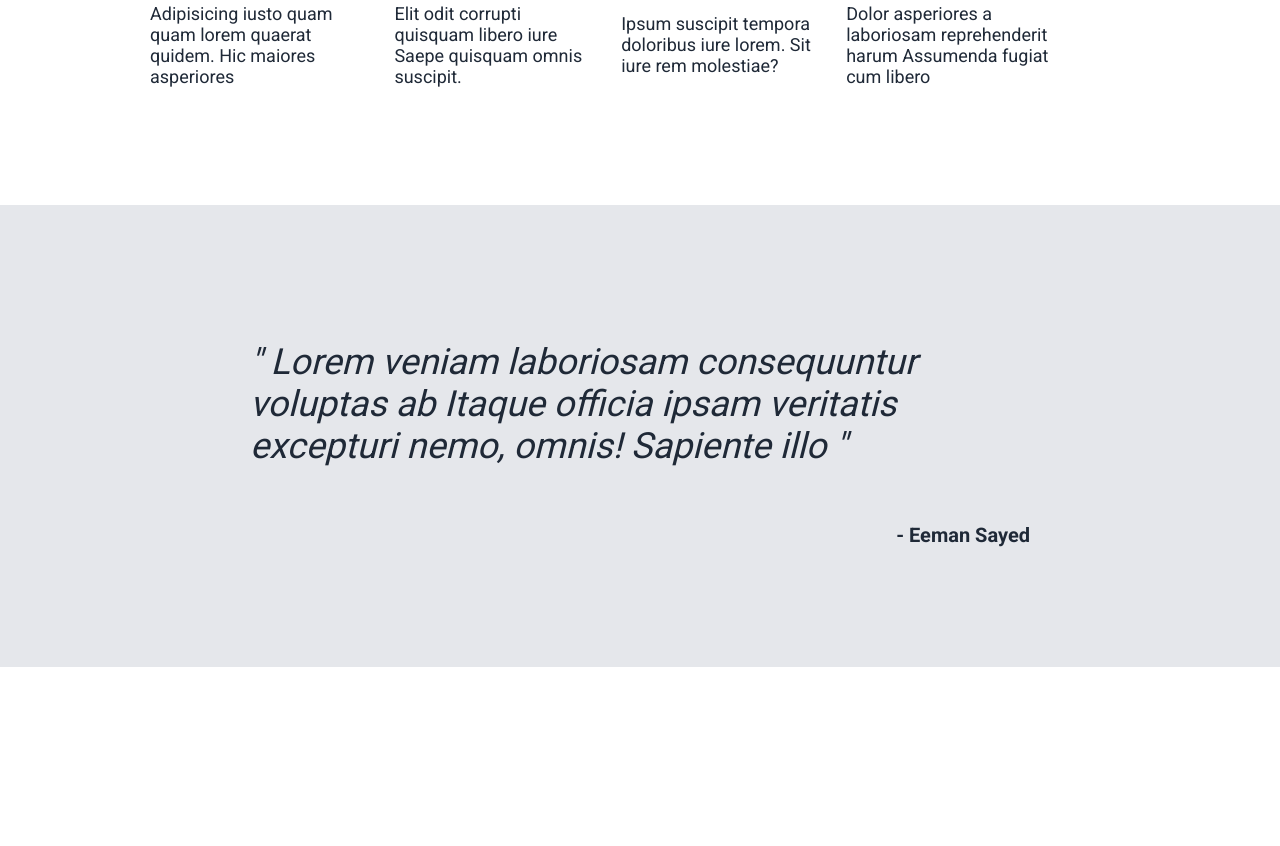
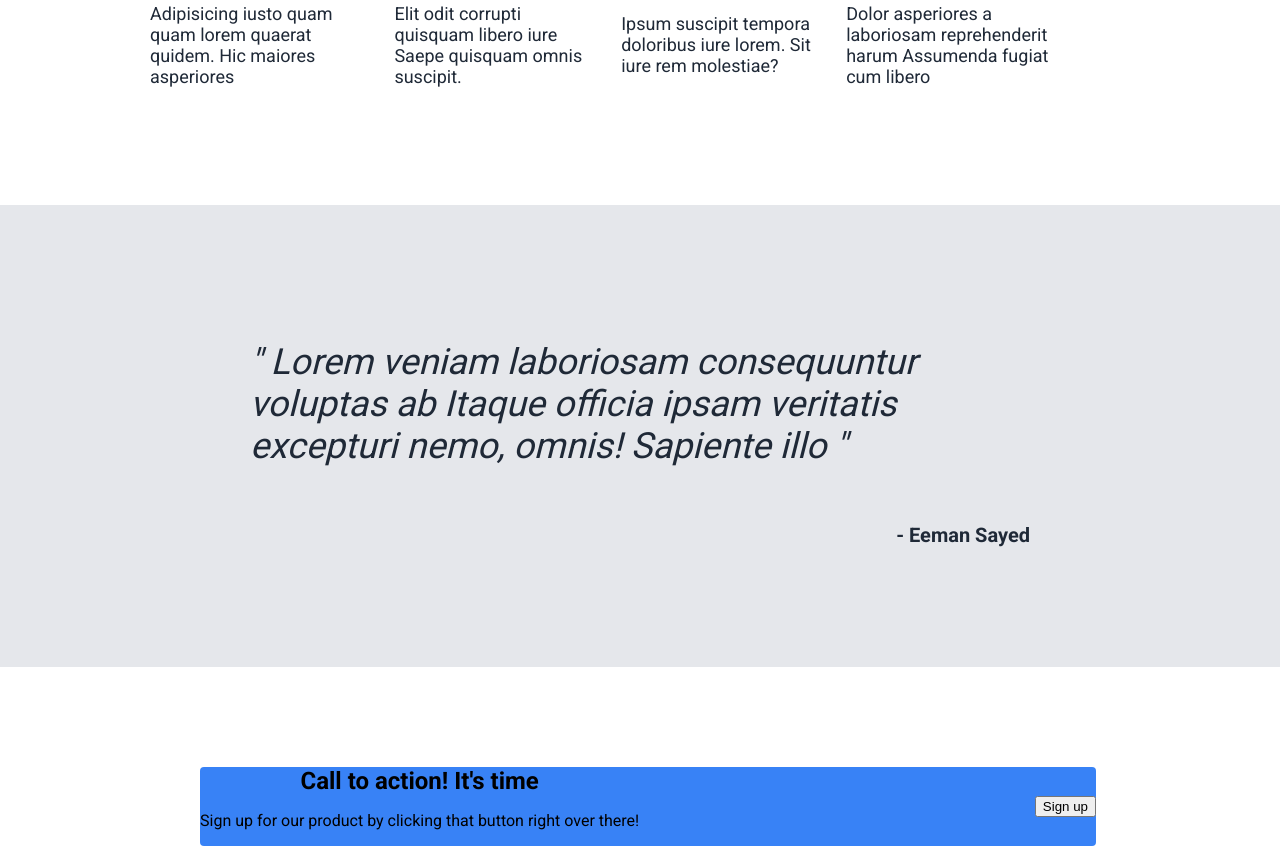
Before and after one commit to eemansayed/odin-landing-project, a plain HTML site: page index.html in a window 1280 px wide. Shown: the part 907-1753 px from the top of the page. Before the commit the page ends 1574 px from the top, so only its background shows below. Drawn offline with Linux system fonts and the light colour scheme.

Commit message:
finish skeleton action section

```diff
--- a/index.html
+++ b/index.html
@@ -90,6 +90,17 @@
         <h3>- Eeman Sayed</h3>
       </div>
     </section>
+
+    <section class="action-section">
+      <div class="left">
+        <h1>Call to action! It's time</h1>
+        <p>Sign up for our product by clicking that button right over there!</p>
+      </div>
+
+      <div class="right">
+        <button>Sign up</button>
+      </div>
+    </section>
     <script type="text/javascript" src="script.js"></script>
   </body>
 </html>
--- a/style.css
+++ b/style.css
@@ -138,3 +138,25 @@ body {
   font-size: 20px;
   color: #1f2937;
 }
+
+.action-section {
+  background-color: #3882f6;
+  width: 70%;
+  display: flex;
+  align-items: center;
+  justify-content: space-between;
+  margin-left: 200px;
+  margin-top: 100px;
+  border-radius: 4px;
+}
+
+.action-section .left {
+  display: flex;
+  flex-direction: column;
+  align-items: center;
+}
+
+.action-section .left h1 {
+  margin: 0;
+  padding: 0;
+}
```
